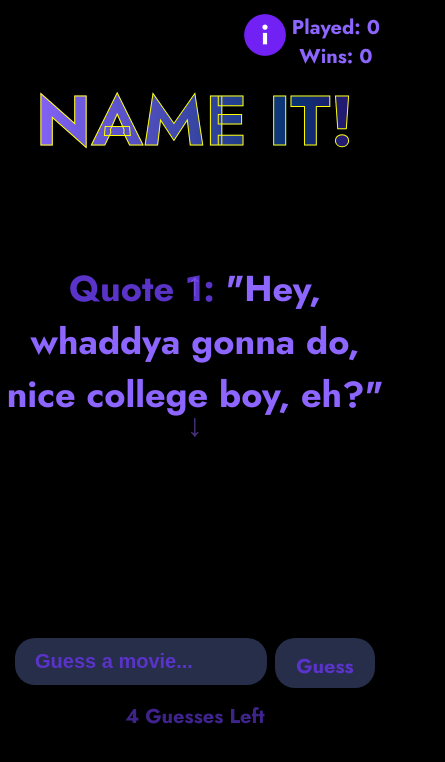
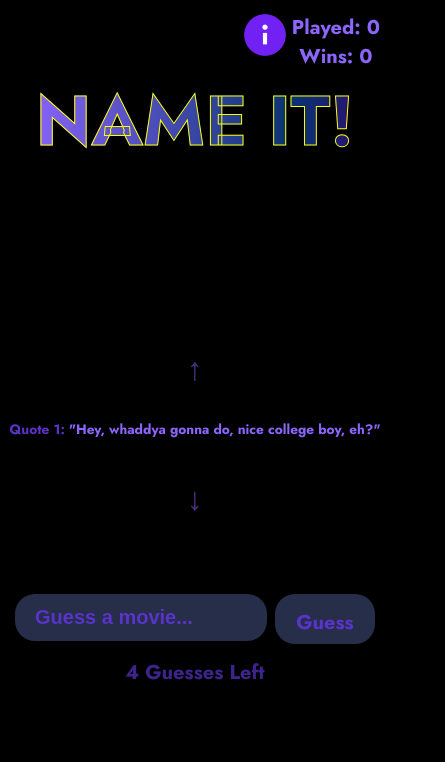
Before and after one commit to TamGamer97/name-it, a plain HTML site: page index.html in a window 390 px wide. Shown: the whole page, 445 px wide, since content can reach past the window. Drawn offline with nearby package versions, Linux system fonts and the light colour scheme.

Commit message:
mobile design fix

```diff
--- a/index.html
+++ b/index.html
@@ -47,18 +47,22 @@
 
         <div id="divSec" style="width: 100%; height: 55%; top: 250px;position: absolute; display: flex; justify-content: center; flex-direction: column; align-items: center;">
 
-            <h1 class="arrow" id="arrow1" onclick="cycleHints('up')" style="position: relative; bottom: 2%; z-index: 1000; margin-top: 20px;">&uarr;</h1>
-            <div id="cont" style="width: 100%; height: 350px; transition: 1s; display: flex; justify-content: center; align-items: center; flex-direction: column; position: relative; top: 00px; font-size: 22px;">
+            <div id="arrowCont" style="position: absolute; width: 500px; height: 200px; display: flex; justify-content: center; align-items: center; flex-direction: column; bottom: 180px;">
+                <h1 class="arrow" id="arrow1" onclick="cycleHints('up')" style=" z-index: 1000; transition: 1s;">&uarr;</h1>
+                <div id="arrowPadding" style="width: 200px; padding: 0px; transition: 1s;"></div>
+                <h1 class="arrow" id="arrow2" onclick="cycleHints('down')" style=" z-index: 1000; transition: 1s;">&darr;</h1>
+            </div>
+
+            <div id="cont" style="width: 100%; height: 350px; transition: 1s; display: flex; justify-content: center; align-items: center; flex-direction: column; position: absolute; font-size: 22px; bottom: 90px;">
                 <!-- Content of the 'cont' div remains unchanged -->
             </div>
-            <h1 class="arrow" id="arrow2" onclick="cycleHints('down')" style="position: relative; top: 2%; z-index: 1000; margin-bottom: 180px;">&darr;</h1>
 
             <div id="gameInpts" style="display: flex; justify-content: center; flex-direction: column; align-items: center;">
                 <div id="hintBtn" onclick="nextHint()" class="btn" style="width: 100px; height: 50px; border-radius: 20px; display: flex; justify-content: center; align-items: center; cursor: pointer; transition: 1s; display: none;">
                     <h1 class="btnTxt" style="font-size: 20px; text-align: center; height: 100%; width: 100%; padding-top: 20px; transition: 1s;">Hint</h1>
                 </div>
 
-                <div style=" display: flex; flex-direction: row; gap: 10px; margin-top: 20px;">
+                <div style=" display: flex; flex-direction: row; gap: 10px; margin-top: 300px;">
                     <div class="input-container" id="input-container">
                         <input list="movies" id="movie" class="movieInp" type="text" autocomplete="off" placeholder="Guess a movie..." style="border: none; outline: none; border-radius: 20px; width: 450px; background-color: #262E4A; height: 45px; padding-left: 20px; color: #5A33C8; font-size: 20px;">
                         <ul id="suggestions" class="suggestions-list"></ul>
@@ -98,6 +102,9 @@
 </body>
 <script src="https://cdn.jsdelivr.net/npm/js-cookie@3.0.5/dist/js.cookie.min.js"></script>
 <script>
+
+    // - Search bar not selectable after first 2 options and not able to scroll
+    // Arrow spacing issues, they show up in the middle of the quotes/hints.
 
     var movieData = []
 
@@ -291,11 +298,34 @@
 
         }else{
 
-            newHintTxt.style = "text-align: center; transition: 1s; position: absolute; opacity: 0; margin-bottom: 00px;"
+            newHintTxt.style = "text-align: center; transition: 1s; position: absolute; opacity: 0; margin-bottom: 0px; width: 100vw"
             newHintTxt.innerHTML = ' <span style="color: #5A33C8;">Quote '+hintCount+':</span> <span style="color: #8D65FF;">"'+movieData['Quote'+JSON.stringify(hintCount)]+'"</span>'
+
+            // if(movieData['Quote'+JSON.stringify(hintCount)].length > 15)
+            // {
+            //     newHintTxt.style.fontSize = '1.3em'
+            // }
             document.getElementById('cont').appendChild(newHintTxt)
+
         }
 
+        newHintTxt.style.fontSize = window.innerWidth * 0.035 + 'px'
+        if(newHintTxt.style.fontSize.split('px')[0] > 35.98)
+        {
+            newHintTxt.style.fontSize = 35.98 + 'px'
+        }
+
+        // var count = newHintTxt.length + newHintTxt.value.replace(/[^\n]/g, '').length;
+        // console.log(count)
+        const oneLineHeight = 1.44
+        const lineHeight = (newHintTxt.children[1].getBoundingClientRect().height / (window.innerWidth * 0.035)).toFixed(2)
+
+        console.log('lines: ' + lineHeight/oneLineHeight)
+
+        // newHintTxt.style.fontSize = ((JSON.parse(newHintTxt.style.fontSize.split('px')[0])) * (0.9/(lineHeight/oneLineHeight))) + 'px'
+
+
+        document.getElementById('arrowPadding').style.padding = (20 * lineHeight/oneLineHeight) + 'px'
         setTimeout(() => {
             newHintTxt.style.opacity = 1
             newHintTxt.style.marginBottom = '50px'
@@ -479,6 +509,7 @@
 
     function resizeElements()
     {
+        console.log('resize')
         if(window.innerWidth < 700)
         {
             console.log('Shrink')
@@ -505,13 +536,25 @@
             document.getElementById('cont').style.fontSize= '18px   '
         }
 
-        if(window.innerWidth > window.innerHeight && window.innerHeight < 350)
+        // if(window.innerWidth > window.innerHeight && window.innerHeight < 350)
+        // {
+        //     console.log('extra space')
+
+        //     // document.getElementById('cont').style.marginTop = '50px'
+
+        //     document.getElementById('arrow1').style.marginTop = '100px'
+        // }
+
+
+        if(window.innerHeight < 550)
         {
-            console.log('extra space')
-
-            // document.getElementById('cont').style.marginTop = '50px'
-
-            document.getElementById('arrow1').style.marginTop = '100px'
+            document.getElementById('arrowCont').style.bottom = '70px'
+            document.getElementById('cont').style.bottom = '-20px'
+        }
+        if(window.innerHeight > 550)
+        {
+            document.getElementById('arrowCont').style.bottom = '180px'
+            document.getElementById('cont').style.bottom = '90px'
         }
     }
 
```
